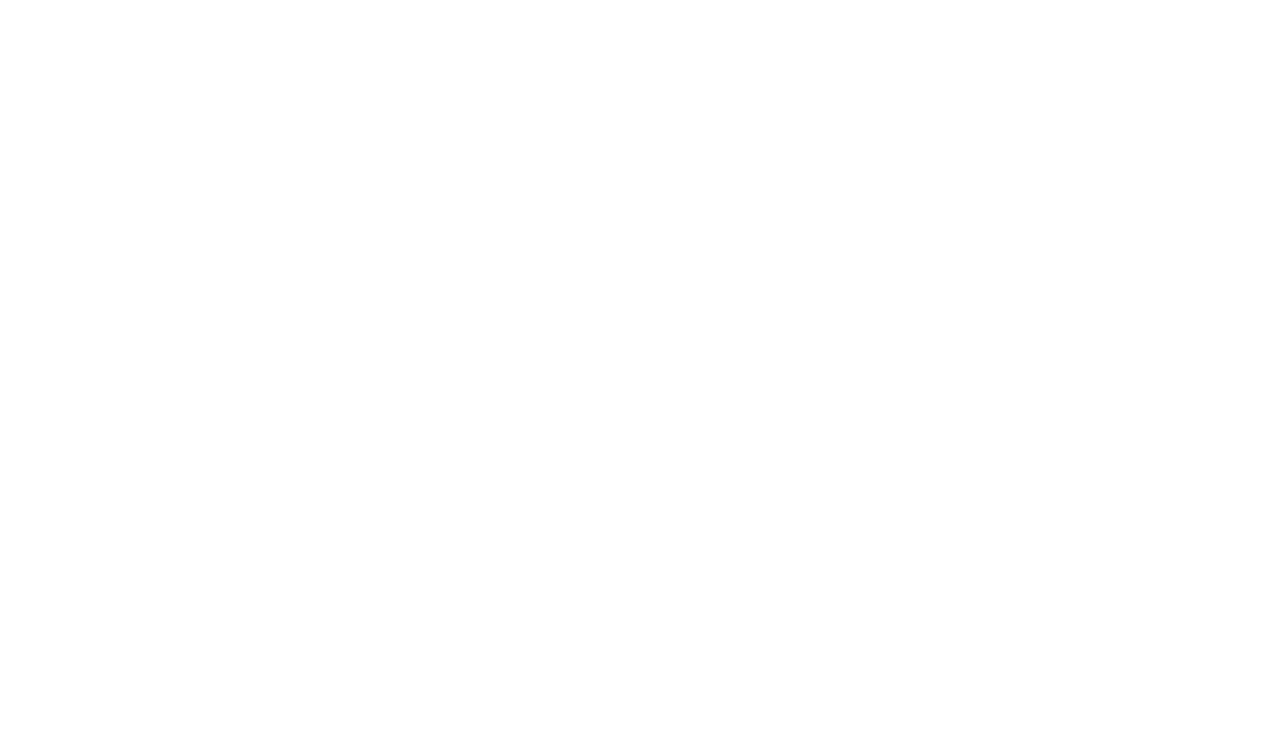
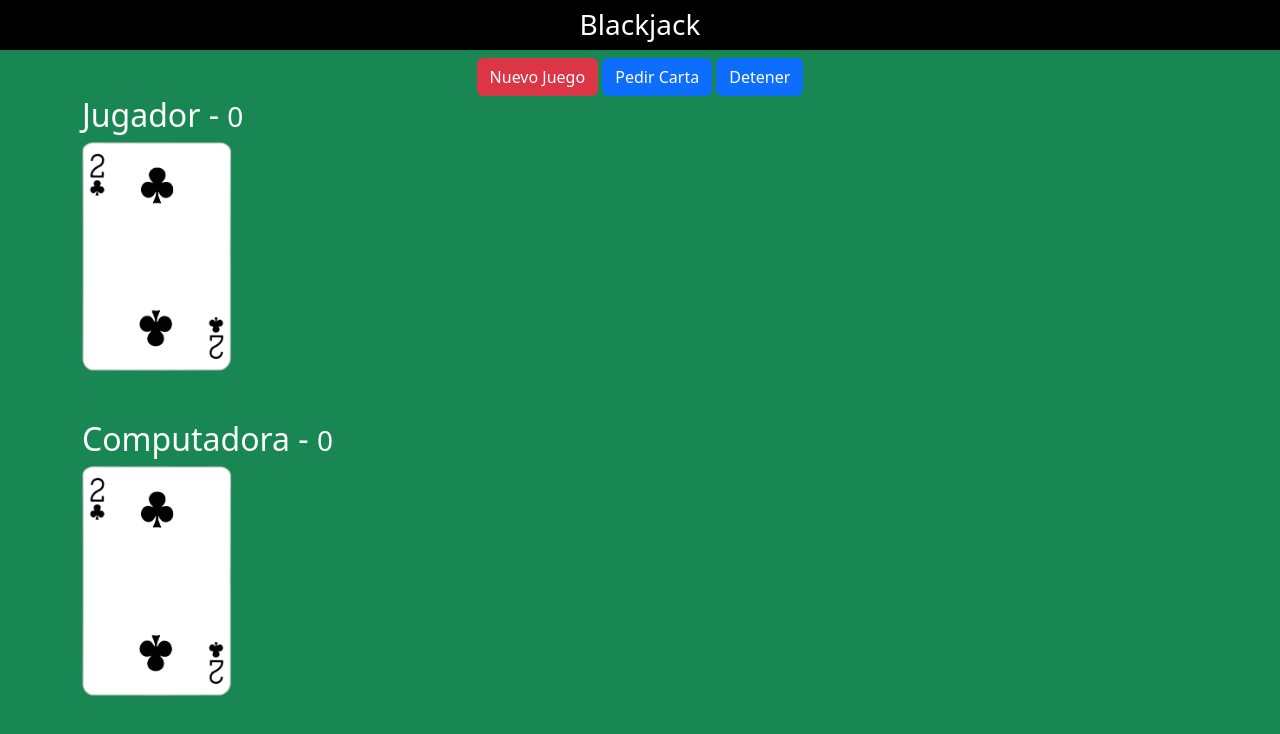
Before and after one commit to reinaldorrivas/fh-js-moderno-04, a plain HTML site: page index.html in a window 1280 px wide. Drawn offline with nearby package versions, Linux system fonts and the light colour scheme.

Commit message:
fh-js-moderno: Blackjack basis.

```diff
--- a/assets/css/style.css
+++ b/assets/css/style.css
@@ -0,0 +1,13 @@
+#player-cards,
+#computer-cards {
+  min-height: 230px;
+}
+
+.carta {
+  position: relative;
+  width: 150px;
+}
+
+.cartas .carta:not(.carta:first-child) {
+  margin-left: -75px;
+}
--- a/index.html
+++ b/index.html
@@ -1,13 +1,63 @@
 <!DOCTYPE html>
-<html lang="en">
+<html lang="es">
   <head>
     <meta charset="UTF-8" />
     <meta name="viewport" content="width=device-width, initial-scale=1.0" />
+    <link
+      href="https://cdn.jsdelivr.net/npm/bootstrap@5.3.8/dist/css/bootstrap.min.css"
+      rel="stylesheet"
+      integrity="sha384-sRIl4kxILFvY47J16cr9ZwB07vP4J8+LH7qKQnuqkuIAvNWLzeN8tE5YBujZqJLB"
+      crossorigin="anonymous"
+    />
     <link rel="preload" href="./assets/css/style.css" as="style" />
     <link rel="stylesheet" href="./assets/css/style.css" />
     <title>Blackjack</title>
   </head>
-  <body>
+  <body class="text-white bg-success">
+    <header>
+      <h1 class="fs-3 text-center bg-black p-2">Blackjack</h1>
+    </header>
+
+    <main class="mt-2">
+      <div class="container">
+        <div class="row">
+          <div class="col text-center">
+            <button class="btn btn-danger">Nuevo Juego</button>
+            <button class="btn btn-primary">Pedir Carta</button>
+            <button class="btn btn-primary">Detener</button>
+          </div>
+        </div>
+        <div class="row">
+          <section class="col">
+            <h2>Jugador - <small>0</small></h2>
+            <div id="player-cards" class="cartas">
+              <img
+                class="carta"
+                src="./assets/img/2C.png"
+                alt="Baraja jugador 1°"
+              />
+            </div>
+          </section>
+        </div>
+        <div class="row mt-5">
+          <section class="col">
+            <h2>Computadora - <small>0</small></h2>
+            <div id="computer-cards" class="cartas">
+              <img
+                class="carta"
+                src="./assets/img/2C.png"
+                alt="Baraja jugador 1°"
+              />
+            </div>
+          </section>
+        </div>
+      </div>
+    </main>
+    <script
+      src="https://cdn.jsdelivr.net/npm/bootstrap@5.3.8/dist/js/bootstrap.bundle.min.js"
+      integrity="sha384-FKyoEForCGlyvwx9Hj09JcYn3nv7wiPVlz7YYwJrWVcXK/BmnVDxM+D2scQbITxI"
+      crossorigin="anonymous"
+    ></script>
     <script type="module" src="./assets/js/app.js"></script>
   </body>
 </html>
```
